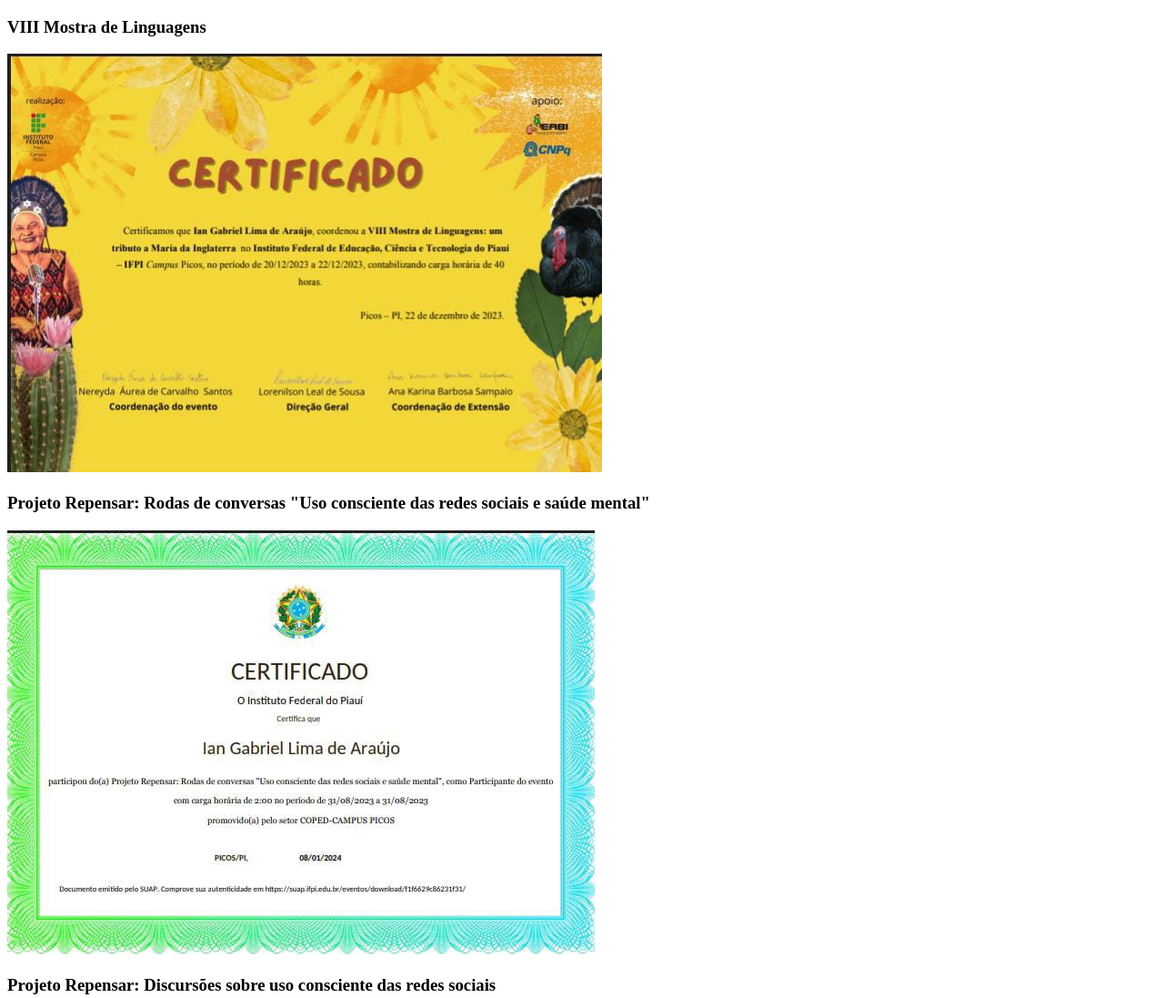
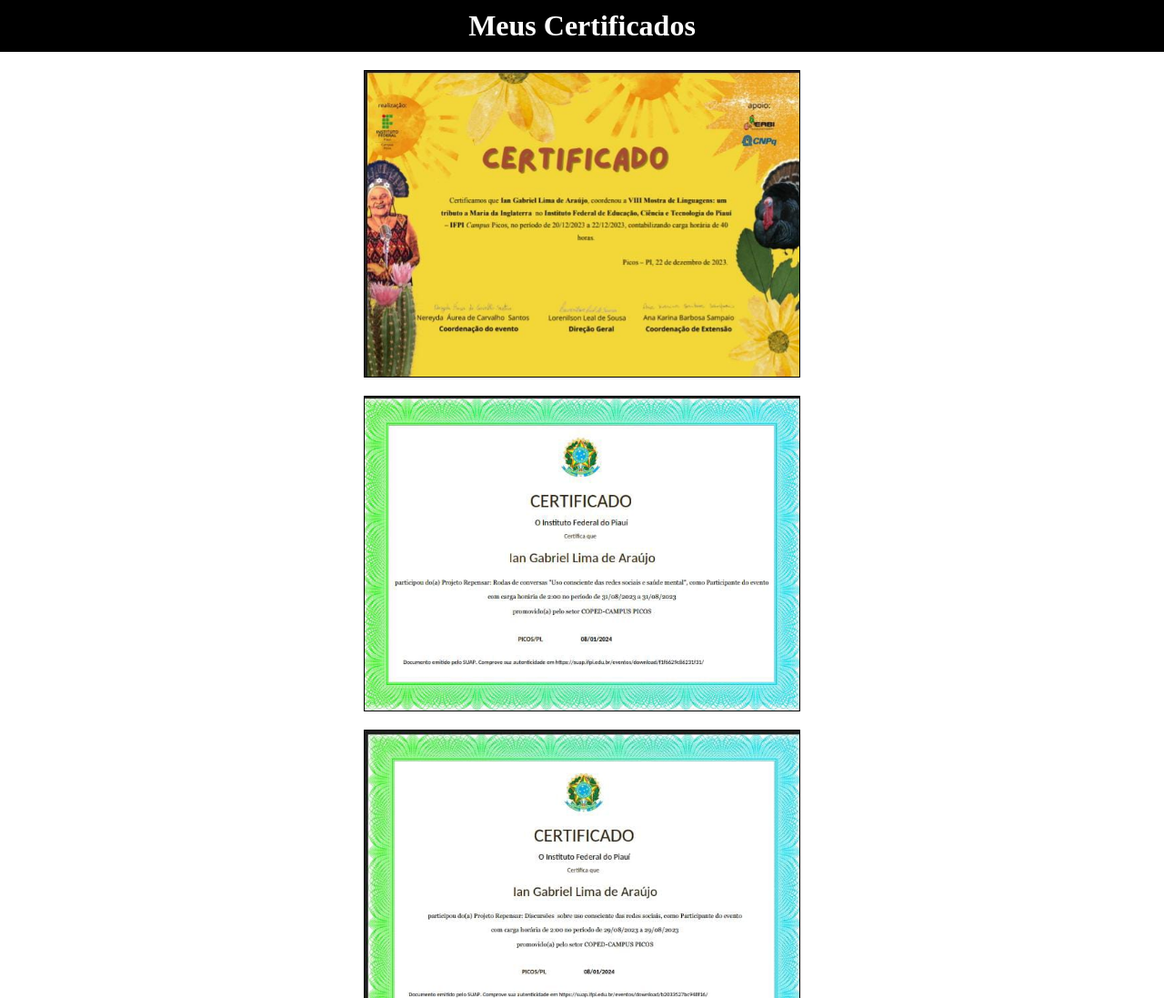
Before and after one commit to uianzin/curriculos, a plain HTML site: page curriculos.html in a window 1280 px wide. Shown: the top 1097 px of the page at 91% size. Drawn offline with Linux system fonts and the light colour scheme.

Commit message:
atualização do html

```diff
--- a/curriculos.html
+++ b/curriculos.html
@@ -1,30 +1,53 @@
 <!DOCTYPE html>
-<html lang="en">
+<html lang="pt-br">
 <head>
     <meta charset="UTF-8">
     <meta name="viewport" content="width=device-width, initial-scale=1.0">
-    <title></title>
+    <title>Certificados de Yuri Moreira</title>
+    <style>
+        *{
+            margin: 0;
+            padding: 0;
+            box-sizing: border-box;
+        }
+        header{
+            background-color: #000;
+            color: #fff;
+            text-align: center;
+            padding: 10px;
+        }
+        main{
+            display: flex;
+            flex-direction: column;
+            justify-content: center;
+            align-items: center;
+            padding: 10px;
+        }
+        img{
+            width: 30rem;
+            margin: 10px;
+            border: 1px solid #000;
+        }
+    </style>
 </head>
 <body>
-     <h3>VIII Mostra de Linguagens</h3>
+    <header>
+        <h1>Meus Certificados</h1>
+    </header>
+    <main>
        <img src="curriculo.jpeg" alt="">
 
-     <h3>Projeto Repensar: Rodas de conversas "Uso consciente das redes sociais e saúde mental"</h3>
        <img src="curriculo2.jpeg" alt="">
 
-     <h3>Projeto Repensar: Discursões sobre uso consciente das redes sociais</h3>
        <img src="curriculo3.jpeg" alt="">
 
-     <h3>I mostra de robótica</h3>
        <img src="curriculo4.jpeg" alt="">
 
-     <h3>1º Papo Integrador</h3>
        <img src="curriculo5.jpeg" alt="">
 
-     <h3>MINFO - MOSTRA DE INFORMATICA DO IFPI PICOS</h3>
        <img src="curriculo6.jpeg" alt="">
 
-     <h3>Pensar, escrever e dialogar: oficina de redação</h3>
        <img src="curriculo7.jpeg" alt="">
+
 </body>
 </html>
```
Lines whose indentation alone changed are shown as unchanged.
